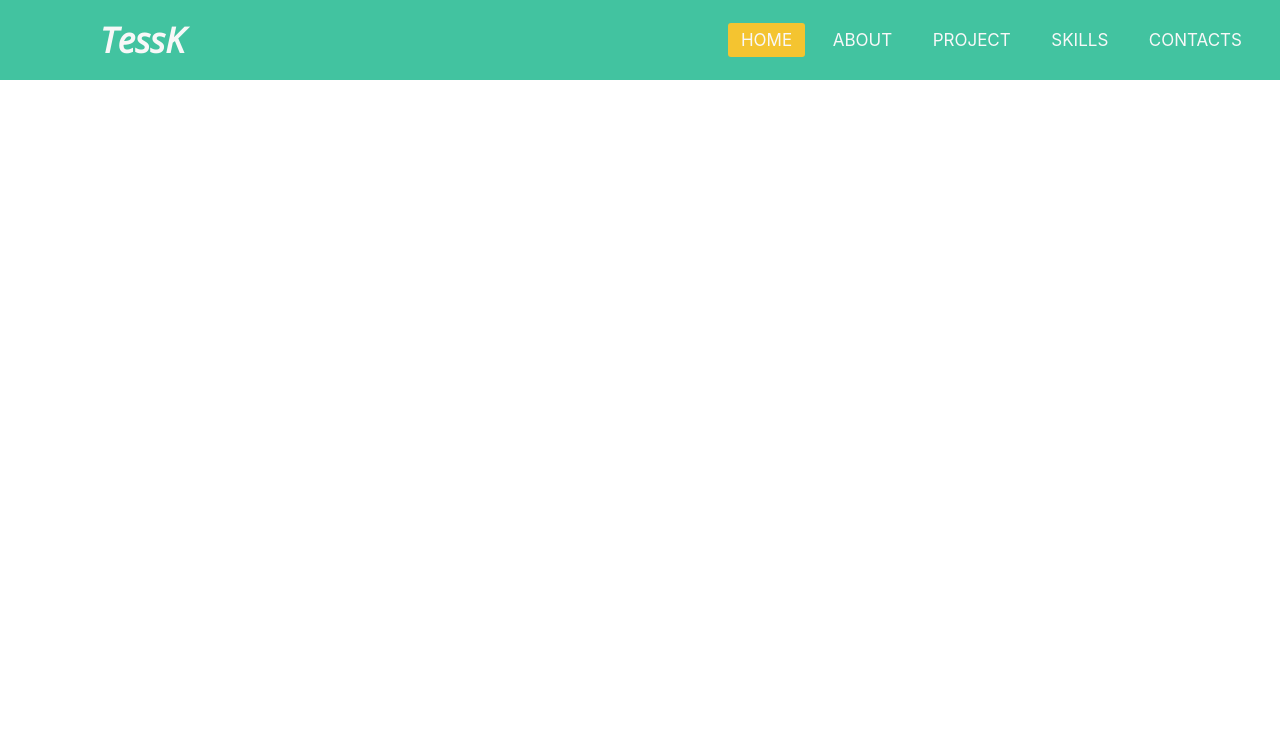
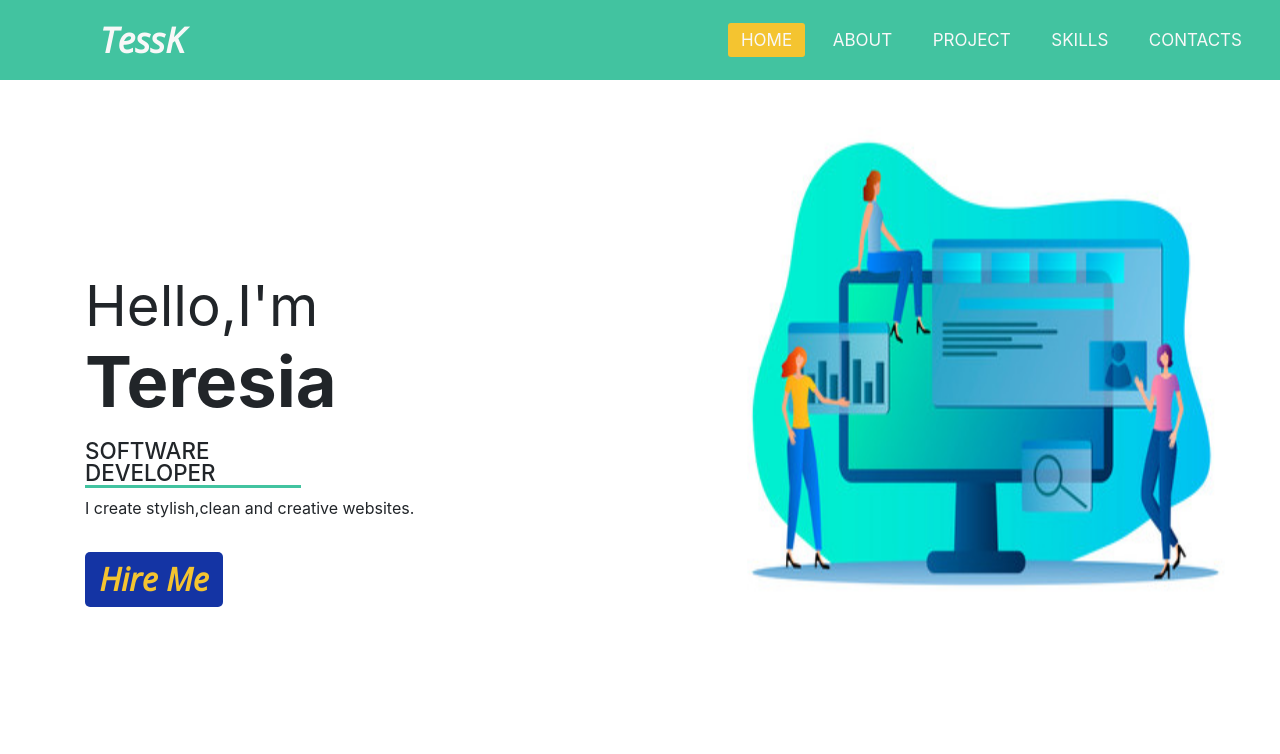
Before and after one commit to TERESIA012/portfolio_project, a plain HTML site: page index.html in a window 1280 px wide. Drawn offline with nearby package versions, Linux system fonts and the light colour scheme.

Commit message:
add homepage

```diff
--- a/index.css
+++ b/index.css
@@ -14,7 +14,7 @@ nav {
     width: 100%;
 }
 label.logo {
-    color: f8f8f8;
+    color: #f8f8f8;
     font-size: 35px;
     line-height: 80px;
     padding: 0 100px;
@@ -36,8 +36,55 @@ font-size: 17px;
 text-transform: uppercase;
 padding: 7px 13px;
 border-radius: 3px;
+cursor: pointer;
+
 }
 a.active,a:hover {
 background-color: #f4c430;
 transition: 0.5s;
 }
+
+/*main-section*/
+.main {
+    height: 80vh;
+
+}
+.main h3 {
+    font-size: 4.4rem;
+    font-weight: 700;
+}
+.main h6 {
+    font-size: 1.4rem;
+    text-transform: uppercase;
+    line-height: 1;
+    border-bottom: 3px solid #42c3a0;
+    width: 40%;
+}
+.main .bt1:hover{
+    background-color: #1434a4;
+    transition: 0.5s ;
+    box-shadow:inset 138px 0 0 0 #42c3a0;
+
+}
+.main .bt1{
+    height: 55px;
+    width: 138px;
+    background-color: #1434a4;
+    color: #f4c430;
+    outline: none;
+    border: none;
+    font-weight: bold;
+    border-radius: 5px;
+    box-shadow:inset 0 0 0 0 #42c3a0;
+    transition: ease-out 0.3s;
+    font-size:2rem ;
+    font-family: 'Open Sans', sans-serif
+}
+.img1 {
+    margin-top: -30rem;
+    margin-left: 40rem;
+    width: 500px;
+    height: 480px;
+
+
+}
--- a/index.html
+++ b/index.html
@@ -23,8 +23,22 @@
             <li><a href="#skills">Skills</a></li>
             <li><a href="#contacts">Contacts</a></li>
         </ul>
-
     </nav>
+    <section class="main py-5">
+        <div class="container py-5">
+            <div class="row py-5">
+                <div class="col-lg-6 py-5 mr-auto">
+                    <h3><small>Hello,I'm</small><br>
+                        Teresia
+                    </h3>
+                    <h6 class="mt-3">SOFTWARE DEVELOPER</h6>
+                      <p>I create stylish,clean and creative websites.</p>
+                        <input type="button" value="Hire Me" class="bt1 mt-3 mr-3 ">
+                       <img src="./assets/portfolio2.jpg" alt="A representation of a female developer" class="img1">
+                </div>
+            </div>
+        </div>
+    </section>
 
 </body>
 
```
